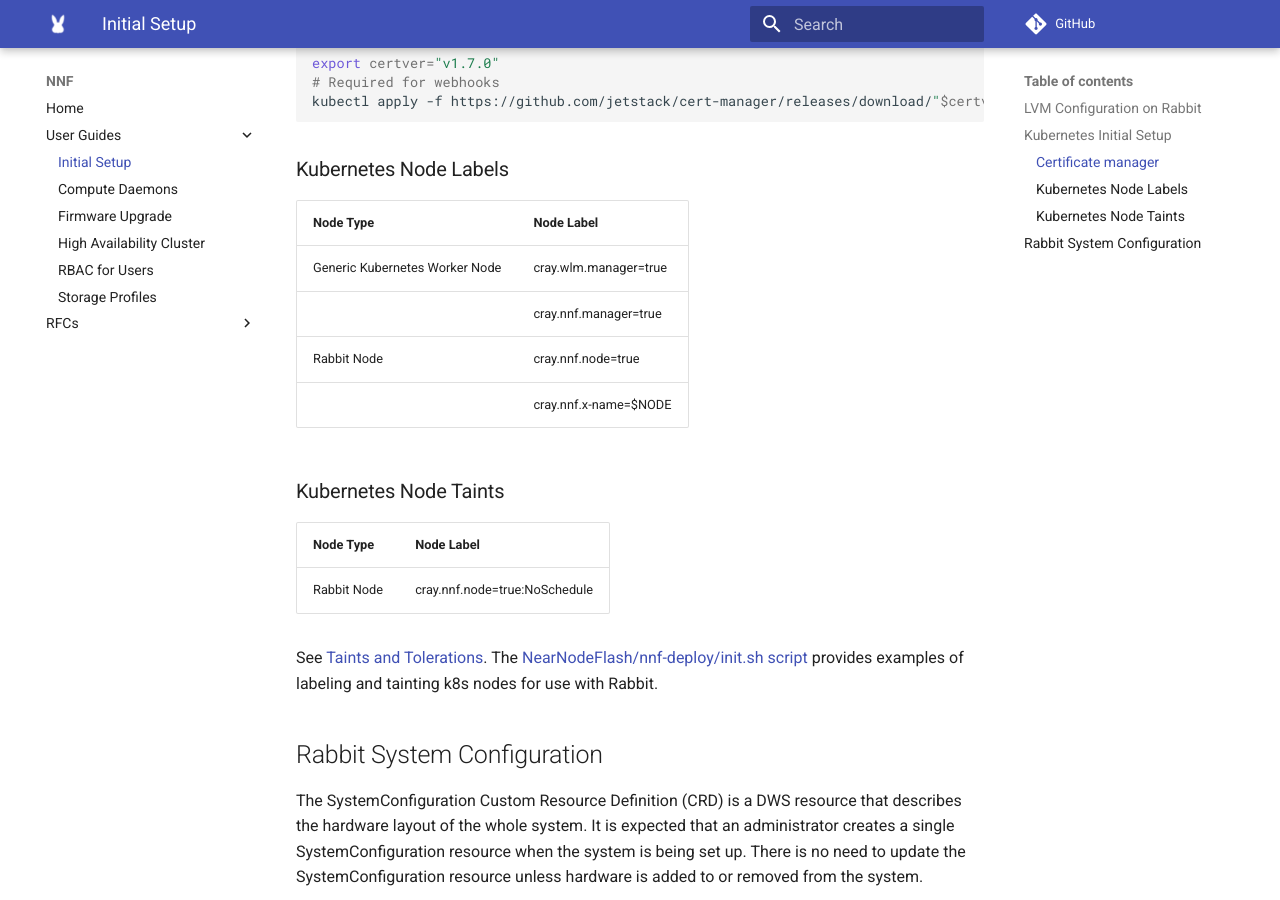
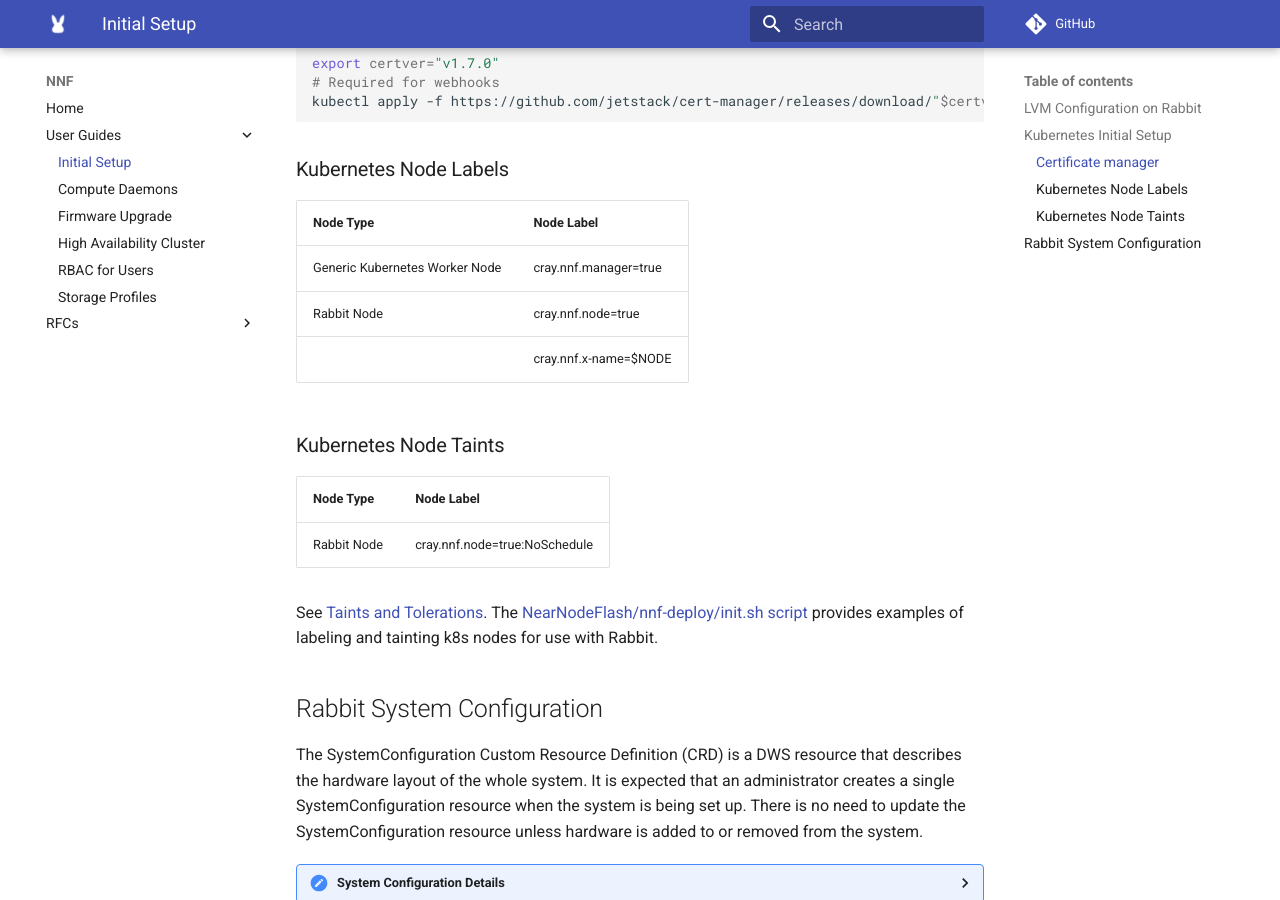
Before and after one commit to NearNodeFlash/NearNodeFlash.github.io, an MkDocs documentation site: the page built from docs/guides/initial-setup/readme.md, in a window 1280 px wide and 900 px high, scrolled down 1023 px. Built offline with MkDocs 1.6.1 and Material for MkDocs 9.7.7, drawn with Linux system fonts in a browser that asks for light colours; comment, search, counter and statistics services are not loaded.

Commit message:
Remove the DWS node selector label.
Signed-off-by: Dean Roehrich <dean.roehrich@hpe.com>

```diff
--- a/docs/guides/initial-setup/readme.md
+++ b/docs/guides/initial-setup/readme.md
@@ -53,8 +53,7 @@ kubectl apply -f https://github.com/jetstack/cert-manager/releases/download/"$ce
 
 | Node Type                      | Node Label            |
 | :------------------------------| :-------------------- |
-| Generic Kubernetes Worker Node | cray.wlm.manager=true |
-|                                | cray.nnf.manager=true |
+| Generic Kubernetes Worker Node | cray.nnf.manager=true |
 | Rabbit Node                    | cray.nnf.node=true    |
 |                                | cray.nnf.x-name=$NODE |
 
```
